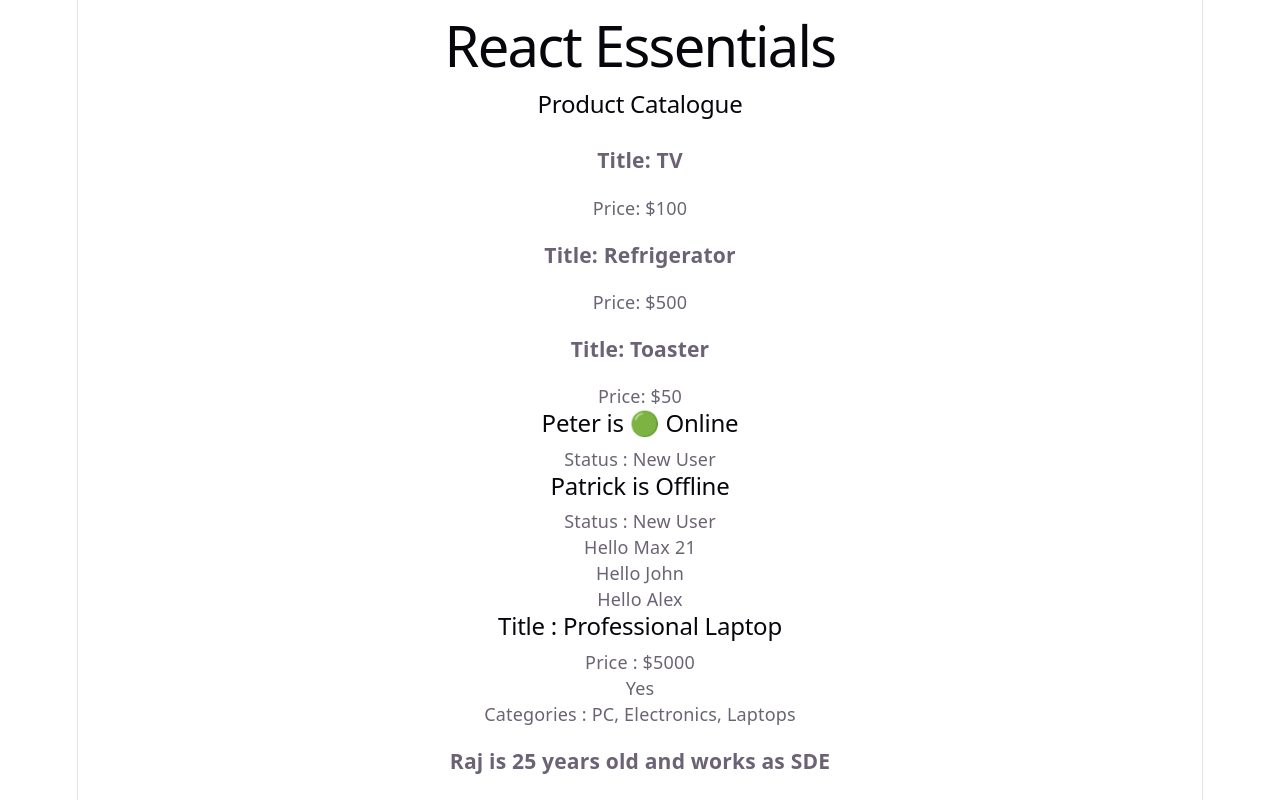
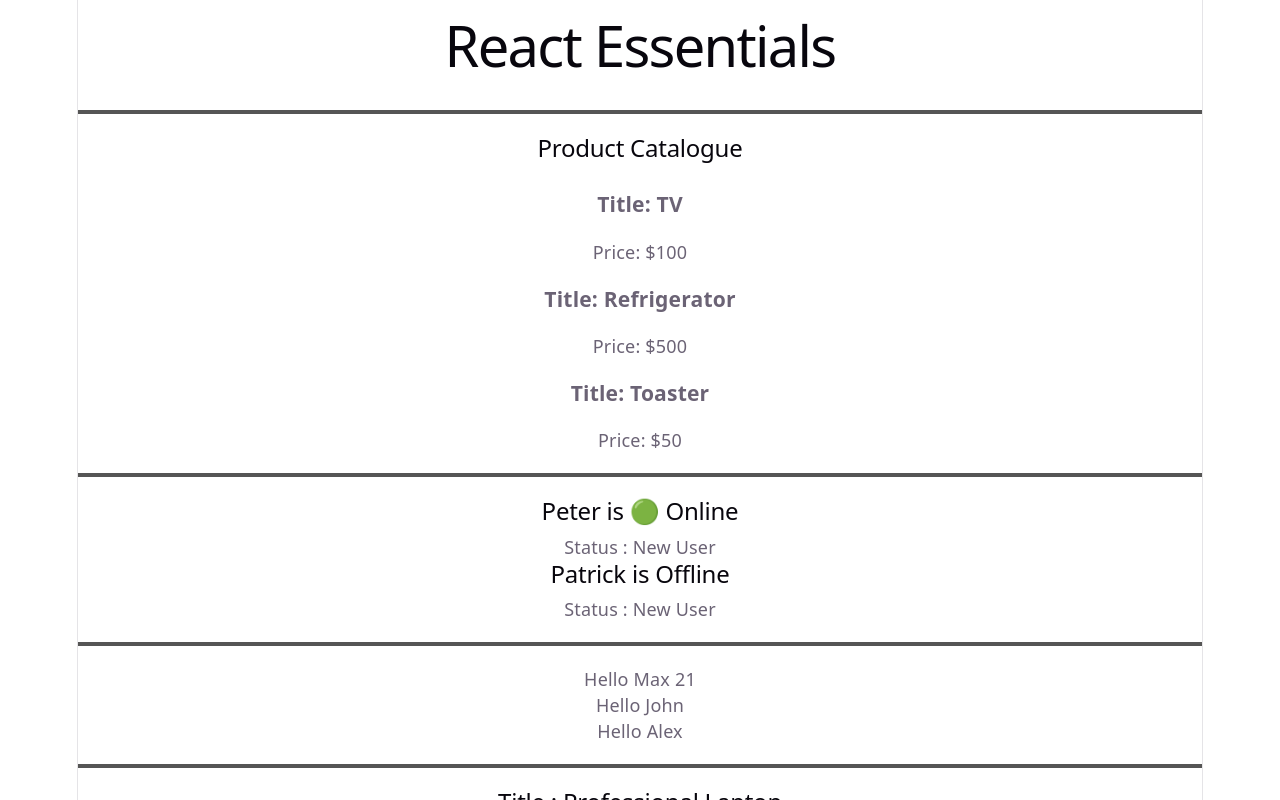
Before and after one commit to Abdulqadir-B/react.js, a React (Vite) app in the folder core-essentials/: page / in a window 1280 px wide. Shown: the top 800 px of the page. Built offline with nearby package versions, Linux system fonts and the light colour scheme.

Commit message:
some styling fixes for better readability

```diff
--- a/core-essentials/src/App.css
+++ b/core-essentials/src/App.css
@@ -15,6 +15,13 @@
     outline: 2px solid var(--accent);
     outline-offset: 2px;
   }
+}
+
+hr {
+  width: 100%;
+  border: 0;
+  border-top: 4px solid #555;
+  margin: 20px 0;
 }
 
 .primary-button {
--- a/core-essentials/src/App.jsx
+++ b/core-essentials/src/App.jsx
@@ -11,15 +11,18 @@ function App() {
   return (
     <>
       <h1> React Essentials </h1>
+      <hr />
       <ProductList/>
-
+      <hr />
       <UserDetails name="Peter" isOnline={true} status={"New User"}/>
       <UserDetails name="Patrick" isOnline={false} status={"New User"}/>
-
+      <hr />
       <Props name="Max" age = "21" />
       <Props name="John" />
       <Props name="Alex" />
+      <hr />
       <Product title="Professional Laptop" price = {5000} inStock={true} categories={["PC", "Electronics", "Laptops"]}/>
+      <hr />
       <Curly />
       <Greet />
       <Button />
--- a/core-essentials/src/ProductList.jsx
+++ b/core-essentials/src/ProductList.jsx
@@ -8,12 +8,14 @@ export const ProductList = () => {
   return (
     <>
       <h2>Product Catalogue</h2>
-      {products.map((product) => (
-        <div key={product.id}>
-          <h3>Title: {product.title}</h3>
-          <p>Price: {product.price}</p>
-        </div>
-      ))}
+      {products.map((product) => {
+        return (
+          <div key={product.id}>
+            <h3>Title: {product.title}</h3>
+            <p>Price: {product.price}</p>
+          </div>
+        );
+      })}
     </>
   );
 };
```
